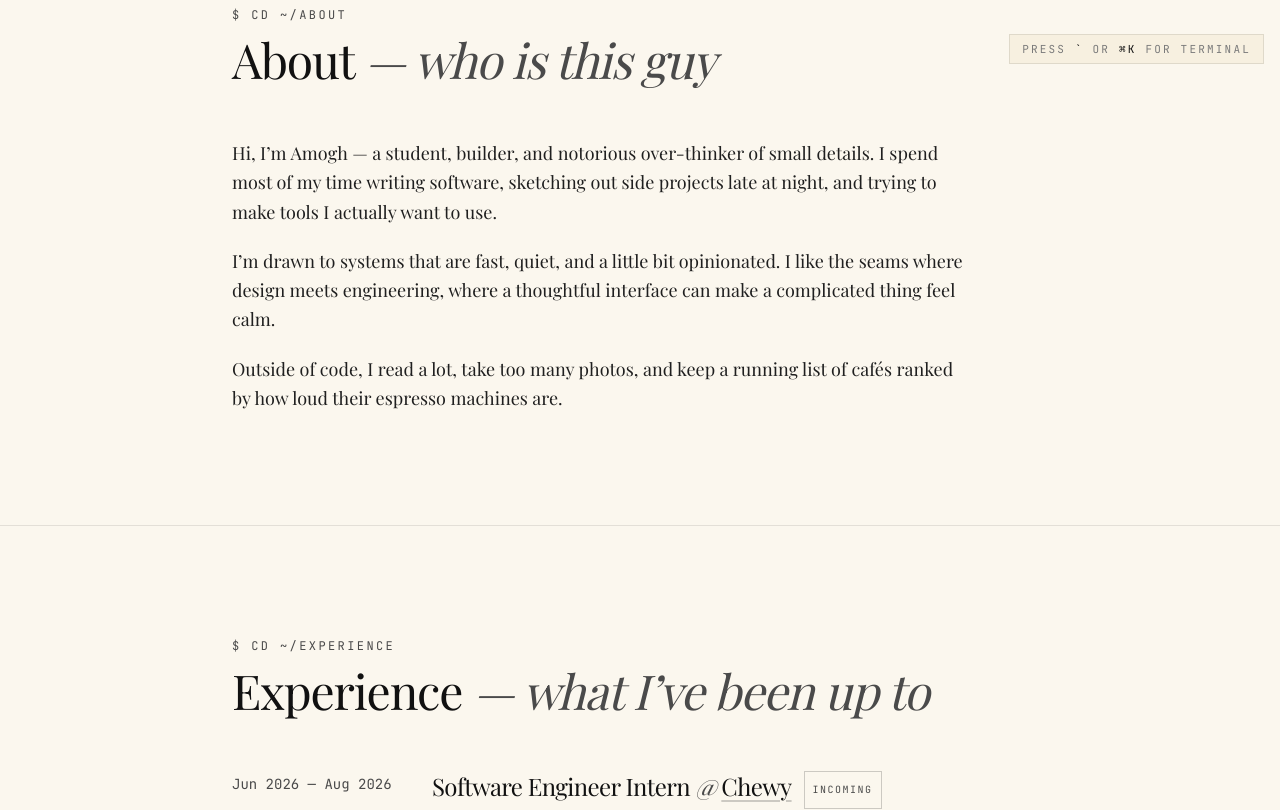
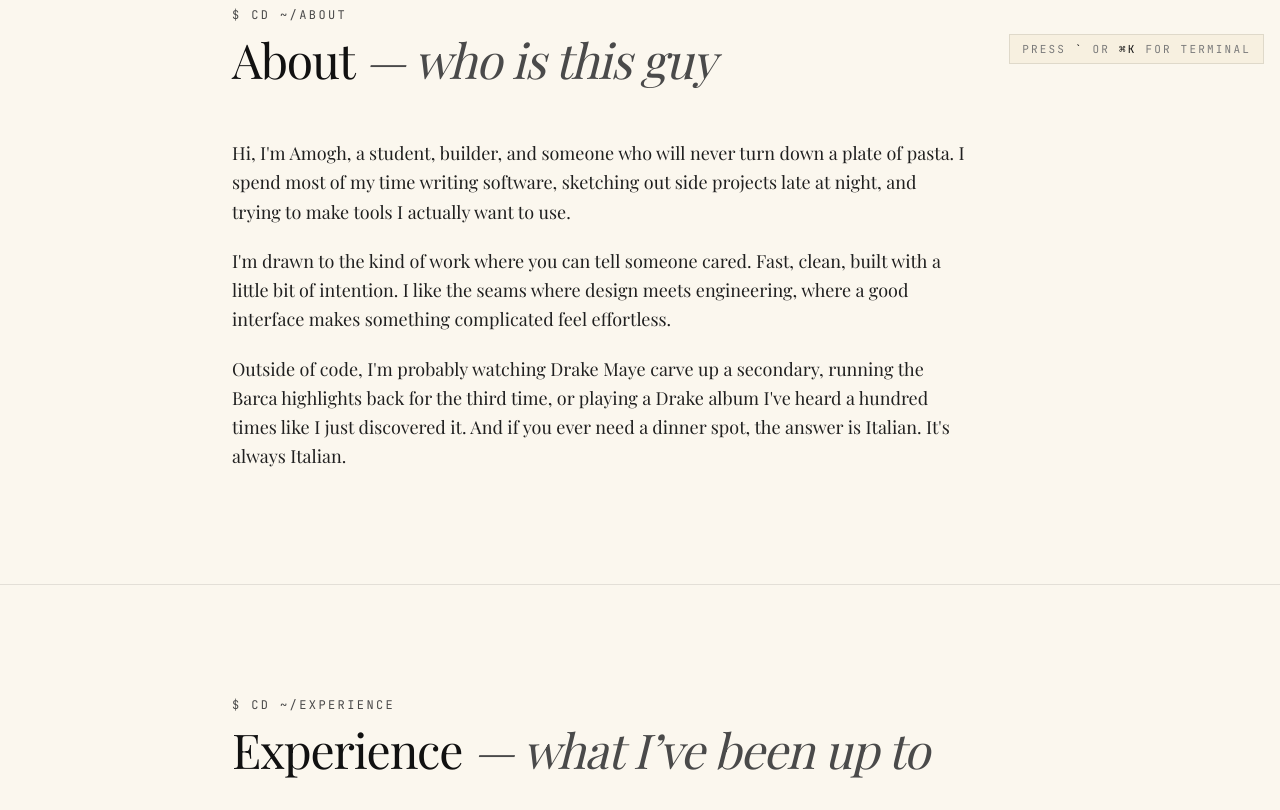
Before and after one commit to aamogh16/portfolio, a React (Vite) app: page / in a window 1280 px wide. Shown: the part 720-1530 px from the top of the page. Built offline with nearby package versions, Linux system fonts and the light colour scheme; no server answers; a web font is replaced by a local one.

Commit message:
added wre link and edited bio

```diff
--- a/src/data/content.ts
+++ b/src/data/content.ts
@@ -1,8 +1,8 @@
 export const about = {
   body: [
-    'Hi, I’m Amogh — a student, builder, and notorious over-thinker of small details. I spend most of my time writing software, sketching out side projects late at night, and trying to make tools I actually want to use.',
-    'I’m drawn to systems that are fast, quiet, and a little bit opinionated. I like the seams where design meets engineering, where a thoughtful interface can make a complicated thing feel calm.',
-    'Outside of code, I read a lot, take too many photos, and keep a running list of cafés ranked by how loud their espresso machines are.',
+    'Hi, I\'m Amogh, a student, builder, and someone who will never turn down a plate of pasta. I spend most of my time writing software, sketching out side projects late at night, and trying to make tools I actually want to use.',
+    'I\'m drawn to the kind of work where you can tell someone cared. Fast, clean, built with a little bit of intention. I like the seams where design meets engineering, where a good interface makes something complicated feel effortless.',
+    'Outside of code, I\'m probably watching Drake Maye carve up a secondary, running the Barca highlights back for the third time, or playing a Drake album I\'ve heard a hundred times like I just discovered it. And if you ever need a dinner spot, the answer is Italian. It\'s always Italian.',
   ],
 }
 
@@ -61,6 +61,7 @@ export const experience: Experience[] = [
   {
     role: 'Software Engineer Intern',
     company: 'Wind River Environmental',
+    href: 'https://www.wrenvironmental.com/',
     period: 'Jun 2023 — Aug 2024',
     location: 'Marlborough, MA',
     bullets: [
```
